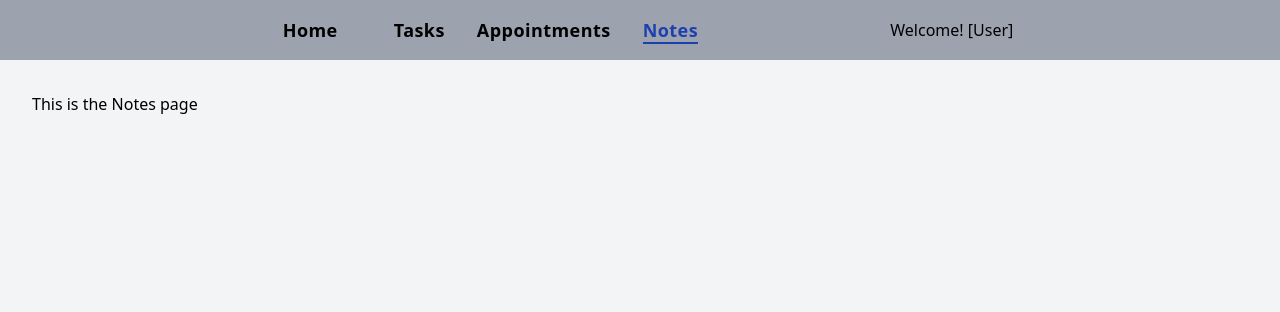
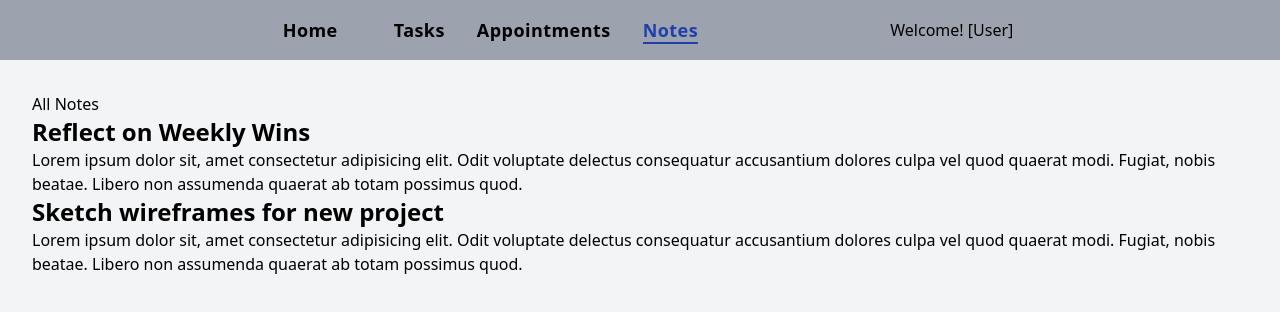
Before and after one commit to KrisVerses/VersesLab-Versa, a React (Vite) app: page /notes in a window 1280 px wide. Shown: the top 312 px of the page. Built offline with nearby package versions, Linux system fonts and the light colour scheme.

Commit message:
refactor: setup to dynamically render user added notes

```diff
--- a/src/pages/Notes.tsx
+++ b/src/pages/Notes.tsx
@@ -1,3 +1,27 @@
-export function Notes() {
-  return <h1>This is the Notes page</h1>;
-}
+import React, { useContext, useState } from "react";
+import { StateContext } from "../app/StateProvider";
+import { Note } from "../types/types";
+
+type NotesProps = {
+  notes: Note[];
+};
+
+export const Notes: React.FC = () => {
+  const { allNotes, setAllNotes } = useContext(StateContext);
+  return (
+    <div>
+      <h1>All Notes</h1>
+      {allNotes.map((note: Note) => (
+        <div>
+          <h2 className="text-2xl font-bold">{note.title}</h2>
+          <p>
+            Lorem ipsum dolor sit, amet consectetur adipisicing elit. Odit
+            voluptate delectus consequatur accusantium dolores culpa vel quod
+            quaerat modi. Fugiat, nobis beatae. Libero non assumenda quaerat ab
+            totam possimus quod.
+          </p>
+        </div>
+      ))}
+    </div>
+  );
+};
```
